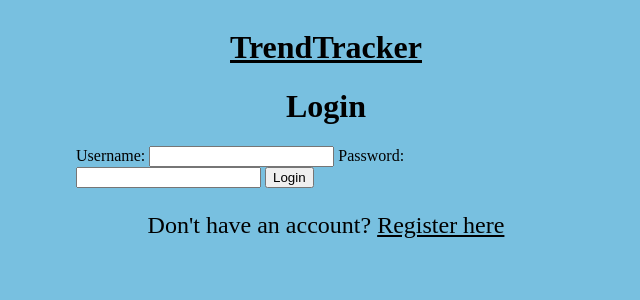
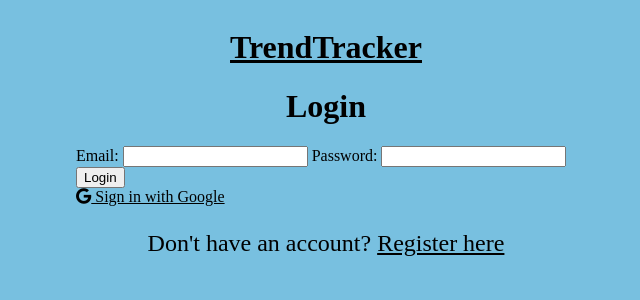
Before and after one commit to lucasstone1025/Stock-Portfolio-Tracker, a Node server app: page /login in a window 1280 px wide. Shown: the top 300 px of the page, without its empty margins (314-954 px from the left). Run offline with Node 20, Linux system fonts and the light colour scheme; some libraries are stand-ins or nearby versions.

Commit message:
Added OAuth login + passport reconfiguration

```diff
--- a/index.js
+++ b/index.js
@@ -3,6 +3,9 @@ import bodyParser from "body-parser";
 import pg from "pg";
 import dotenv from "dotenv";
 import session from "express-session";
+import passport from "passport";
+import { Strategy } from "passport-local";
+import GoogleStrategy from "passport-google-oauth2";
 import bcrypt from "bcrypt";
 import axios from "axios";
 import nodemailer from "nodemailer";
@@ -10,8 +13,11 @@ import nodemailer from "nodemailer";
 dotenv.config();
 
 const app = express();
-const port = process.env.PORT || 3000;;
+const port = process.env.PORT || 3000;
+const saltRounds = 10;
+
 const API_KEY = process.env.API_KEY;
+
 const db = new pg.Client({
   user : process.env.DB_USER,
   host : process.env.DB_HOST,
@@ -33,13 +39,36 @@ db.connect();
 app.use(bodyParser.urlencoded({ extended: true }));
 app.use(express.static("public"));
 app.use(session({
-  secret: "keyboard cat",
+  secret: process.env.SESSION_SECRET,
   resave: false,
   saveUninitialized: false,
   cookie: {
     maxAge: 1000 * 60 * 60
   }
 }));
+
+app.use(passport.initialize());
+app.use(passport.session());
+
+// serializeUser: store only the user ID in the session
+passport.serializeUser((user, done) => {
+  done(null, user.id);
+});
+
+// deserializeUser: look up the user by ID on each request
+passport.deserializeUser(async (id, done) => {
+  try {
+    const { rows } = await db.query(
+      "SELECT id, email, first_name FROM users WHERE id = $1",
+      [id]
+    );
+    if (!rows[0]) return done(new Error("User not found"));
+    done(null, rows[0]);
+  } catch (err) {
+    done(err);
+  }
+});
+
 app.set("view engine", "ejs");
 
 async function checkAlertsAndNotify() {
@@ -82,10 +111,8 @@ async function checkAlertsAndNotify() {
 
 
 function requireLogin(req, res, next) {
-  if(!req.session.userId) {
-    return res.redirect("/login"); //go back to login
-  }
-  next(); //user allowed
+  if (req.isAuthenticated()) return next();
+  res.redirect("/login");
 }
 
 app.get("/", async (req,res) => {
@@ -100,8 +127,21 @@ app.get("/register", async (req,res) => {
   res.render("register.ejs");
 });
 
+app.get("/auth/google", passport.authenticate("google", {
+  scope: ["profile", "email"],
+  }
+));
+
+app.get("/auth/google/dashboard",
+  passport.authenticate("google", { failureRedirect: "/login" }),
+  (req, res) => {
+    res.redirect("/dashboard");
+  }
+);
+
+
 app.get("/dashboard", requireLogin, (req,res) => {
-  res.render("dashboard.ejs", {first_name: req.session.first_name});
+  res.render("dashboard", { firstName: req.user.first_name });
 });
 
 app.get("/search", requireLogin, async (req,res) => {
@@ -109,11 +149,17 @@ app.get("/search", requireLogin, async (req,res) => {
 });
 
 app.get("/logout", async (req,res) => {
-  res.redirect("/login");
+  req.logout((err) => {
+    if(err){
+      console.log(err);
+    } else {
+      res.redirect("/");
+    }
+  })
 });
 
 app.get("/watchlist", requireLogin, async (req, res) => {
-  const userId    = req.session.userId;
+  const userId    = req.user.id;
   const filter    = req.query.filter    || "def";
   const capFilter = req.query.capFilter || null;
 
@@ -184,7 +230,7 @@ app.get("/checkalerts", requireLogin, async (req,res) => {
 
 app.get("/alerts", requireLogin, async (req,res) => {
   try {
-    const userId = req.session.userId;
+    const userId = req.user.id;
 
     const result = await db.query(
       `SELECT a.id, s.symbol, a.target_price, a.direction, a.triggered
@@ -205,48 +251,38 @@ app.get("/alerts", requireLogin, async (req,res) => {
 
 
 app.post("/register", async (req,res) => {
-  const { username, email, password, first_name } = req.body;
-  const hashedPassword = await bcrypt.hash(password, 10);
+  const { email, password, first_name } = req.body;
 
   try {
-    await db.query(
-      "INSERT INTO users (username, password_hash, email, first_name) VALUES ($1, $2, $3, $4)",
-      [username, hashedPassword, email, first_name]
+    const checkResult = await db.query("SELECT * FROM users WHERE email = $1",
+      [email]
     );
-    res.redirect("/login");
+
+    if(checkResult.rows.length > 0) {
+      return res.redirect("/login");
+    }
+    const hash = await bcrypt.hash(password, saltRounds);
+    const result = await db.query(
+      "INSERT INTO users (email, password_hash, first_name) VALUES ($1, $2, $3)",
+      [email, hash, first_name]
+    );
+    const user = result.rows[0];
+
+    req.login(user, (err) => {
+      if (err) {console.log(err);}
+      return res.redirect("/dashboard");
+    });
+
   } catch(err) {
     console.log(err);
-    res.send("Registration failed. Try a different username or email.");
   }
 });
 
-app.post("/login", async (req,res) => {
-  const { username, password } = req.body;
-
-  try{
-    const result = await db.query("SELECT * FROM users WHERE username = $1",
-      [username]
-    );
-    if(result.rows.length !== 0) {
-      const user = result.rows[0];
-      const isValid = await bcrypt.compare(password, user.password_hash);
-
-      if(isValid) {
-        req.session.userId = user.id;
-        req.session.username = user.username;
-        req.session.first_name = user.first_name;
-        res.redirect("/dashboard");
-      } else {
-        res.send("Incorrect Password");
-      }
-    } else {
-      res.send("User not found");
-    }
-  } catch(err) {
-    console.log(err);
-    res.send("Login failed, Please try again.");
+app.post("/login", passport.authenticate("local", { failureRedirect: "/login" }),
+  (req, res) => {
+    res.redirect("/dashboard");
   }
-});
+);
 
 app.post("/search", async (req,res) => {
   const symbol = req.body.symbol.toUpperCase();
@@ -307,12 +343,11 @@ app.post("/add", async (req,res) => {
 
   const { action, symbol, price, dayhigh, daylow, companyname, marketCap, sector } = req.body;
 
-
   if(action == "back") {
     return res.redirect("/search");
   }
 
-  const userId = req.session.userId;
+  const userId = req.user.id;
 
   if(action == "add"){
     try {
@@ -353,7 +388,7 @@ app.post("/add", async (req,res) => {
 
 app.post("/delete", async (req,res) => {
   const { symbol } = req.body;
-  const userId = req.session.userId;
+  const userId = req.user.id;
 
   try {
     const stockResult = await db.query("SELECT stockid FROM stocks WHERE symbol = $1",
@@ -415,7 +450,7 @@ app.post("/refresh", async (req,res) => {
 
 app.post("/setalert", async (req,res) => {
   const { symbol, direction, target_price } = req.body;
-  const userId = req.session.userId;
+  const userId = req.user.id;
 
   try {
     const stockResult = await db.query("SELECT stockid FROM stocks WHERE symbol = $1",
@@ -444,7 +479,7 @@ app.post("/deletealert", requireLogin, async (req,res) => {
 
   try{
     await db.query("DELETE FROM alerts WHERE id = $1 AND user_id = $2",
-      [alert_id, req.session.userId]
+      [alert_id, req.user.id]
     );
     res.redirect("/alerts");
   } catch (err) {
@@ -456,6 +491,71 @@ app.post("/deletealert", requireLogin, async (req,res) => {
 
 setInterval(checkAlertsAndNotify, 60 * 1000);
 
+passport.use("local",
+  new Strategy( { usernameField: "email", passwordField: "password" },
+    async function verify(email, password, cb) {
+    try {
+      const { rows } = await db.query("SELECT * FROM users WHERE email = $1",
+        [email]
+      );
+
+      if(rows.length === 0) {
+        //no user
+        return cb(null, false, { message: "User not found"});
+      }
+
+      const user = rows[0];
+      const storedHashedPassword = user.password_hash;
+
+      bcrypt.compare(password, storedHashedPassword, (err, valid) => {
+        if(err) {
+          console.error("Error comparing passwords:", err);
+          return cb(err);
+        }
+        if(!valid){
+          return cb(null, false, { message: "Incorrect password" });
+        }
+        return cb(null, user);
+      });
+
+    } catch(err) {
+      return cb(err);
+    }
+  })
+);
+
+passport.use("google", new GoogleStrategy({
+  clientID: process.env.GOOGLE_CLIENT_ID,
+  clientSecret: process.env.GOOGLE_CLIENT_SECRET,
+  callbackURL: "http://localhost:3000/auth/google/dashboard",
+  userProfileURL: "http://www.googleapis.com/oauth2/v3/userinfo",
+}, async (accessToken, refreshToken, profile, cb) => {
+  console.log(profile);
+  try {
+    const result = await db.query("SELECT * FROM users WHERE email = $1",
+      [profile.email]);
+    if (result.rows.length === 0) {
+      const newUser = await db.query("INSERT INTO users (email, password_hash, first_name) VALUES ($1, $2, $3)",
+        [profile.email, "google", profile.given_name]);
+      cb(null, newUser.rows[0]);
+    } else {
+      //user alr exists
+      cb(null, result.rows[0]);
+    }
+  } catch(err) {
+    cb(err);
+  }
+}
+))
+
+passport.serializeUser((user, cb) => {
+  cb(null, user);
+});
+passport.deserializeUser((user, cb) => {
+  cb(null, user);
+});
+
+
 app.listen(port, () => {
     console.log(`Server running on http://localhost:${port}`);
   });
--- a/package.json
+++ b/package.json
@@ -20,6 +20,9 @@
     "express": "^5.1.0",
     "express-session": "^1.18.1",
     "nodemailer": "^6.10.1",
+    "passport": "^0.7.0",
+    "passport-google-oauth2": "^0.2.0",
+    "passport-local": "^1.0.0",
     "pg": "^8.14.1"
   }
 }
--- a/views/dashboard.ejs
+++ b/views/dashboard.ejs
@@ -11,7 +11,7 @@
 <body>
   <%- include('partials/header.ejs') %>
   <hr />
-  <h1>Welcome to Your Dashboard, <%= first_name %>!</h1>
+  <h1>Welcome to Your Dashboard, <%= firstName %>!</h1>
   <hr />
   <div class="full-dash-container">
     <nav>
--- a/views/login.ejs
+++ b/views/login.ejs
@@ -5,20 +5,30 @@
     <meta name="viewport" content="width=device-width, initial-scale=1.0">
     <title>Login</title>
     <link href="/styles.css" rel="stylesheet" />
+    <link rel="stylesheet"
+    href="https://cdnjs.cloudflare.com/ajax/libs/font-awesome/6.4.0/css/all.min.css"
+    />
 </head>
 <body>
     <div class="login-container">
         <h1 class="center underline">TrendTracker</h1>
         <h1 class="center">Login</h1>
         <form action="/login" method="POST">
-            <label for="username">Username:</label>
-            <input type="text" id="username" name="username" required />
+            <label for="email">Email:</label>
+            <input type="email" id="email" name="email" required />
             <label for="password">Password:</label>
             <input type="password" id="password" name="password" required />
 
             <button type="submit">Login</button>
         </form>
+        <div class="google-auth">
+            <a href="/auth/google" role="button">
+                <i class="fab fa-google"></i>
+                Sign in with Google
+            </a>
+        </div>
         <p class="center">Don't have an account? <a href="/register">Register here</a></p>
     </div>
+
 </body>
 </html>
```
Also changed, not shown: views/register.ejs (+11 -4 lines), 1 other file.
